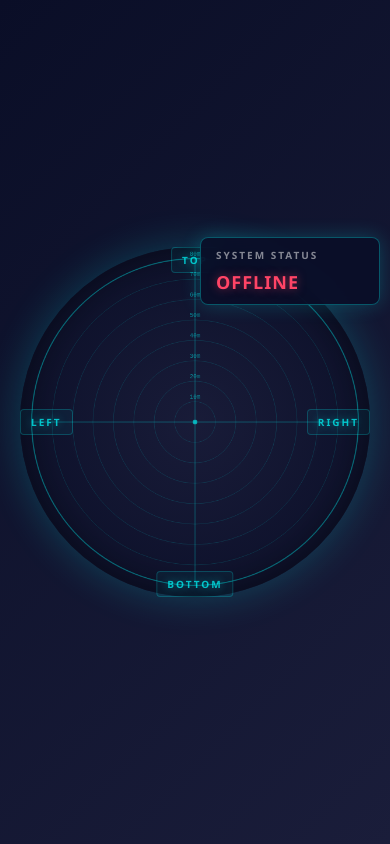
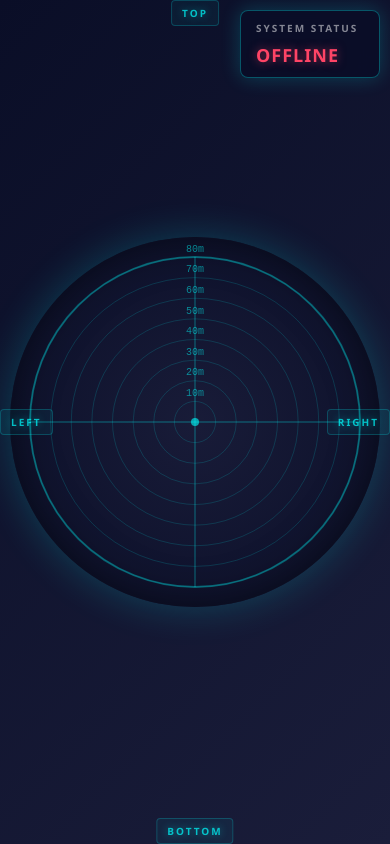
Before and after one commit to liorp/simple-radar, a website with bundled scripts: page fe/index.html in a window 390 px wide. Built offline with nearby package versions, Linux system fonts and the light colour scheme; no server answers.

Commit message:
feat: responsive

```diff
--- a/fe/index.html
+++ b/fe/index.html
@@ -16,7 +16,7 @@
 
         <!-- Radar Display -->
         <div class="radar-container">
-            <canvas id="radar" width="600" height="600"></canvas>
+            <canvas id="radar"></canvas>
 
             <!-- Side Labels -->
             <div class="label label-top">TOP</div>
--- a/fe/scripts/config.ts
+++ b/fe/scripts/config.ts
@@ -3,10 +3,10 @@ export const API_BASE: string = "http://localhost:1337";
 
 // Polling intervals
 export const HEALTH_CHECK_INTERVAL: number = 1000; // 1 second
-export const RADAR_CHECK_INTERVAL: number = 500; // 500 milliseconds
+export const RADAR_CHECK_INTERVAL: number = 50; // 50 milliseconds (matching data sampling rate)
 
 // Timeout settings
 export const SERVER_TIMEOUT: number = 1000; // Clear dots if no data for 1 second
 
 // Radar settings
-export const MAX_DOTS: number = 10; // Maximum number of dots to display
+export const MAX_DOTS: number = 200; // Maximum number of dots to display (10 seconds of history at 50ms intervals)
--- a/fe/scripts/main.ts
+++ b/fe/scripts/main.ts
@@ -23,6 +23,15 @@ function render(): void {
   requestAnimationFrame(render);
 }
 
+// Handle window resize
+let resizeTimeout: number;
+window.addEventListener('resize', () => {
+  clearTimeout(resizeTimeout);
+  resizeTimeout = setTimeout(() => {
+    initCanvas(); // Reinitialize canvas with new dimensions
+  }, 250);
+});
+
 // Start application
 init();
 render();
--- a/fe/scripts/network.ts
+++ b/fe/scripts/network.ts
@@ -78,7 +78,7 @@ async function pollRadarData(): Promise<void> {
           range: target.range,
           doppler: target.doppler,
           class: target.class,
-          timestamp: Date.now(),
+          timestamp: target.timestamp, // Preserve server timestamp (in seconds)
         };
 
         // Add to current dots
--- a/fe/scripts/radar.ts
+++ b/fe/scripts/radar.ts
@@ -18,6 +18,11 @@ let baseCtx: CanvasRenderingContext2D;
 export function initCanvas(): void {
   canvas = document.getElementById("radar") as HTMLCanvasElement;
   ctx = canvas.getContext("2d")!;
+
+  // Calculate size based on viewport - use the smaller dimension to keep it circular
+  const size = Math.min(window.innerWidth, window.innerHeight) * 0.95; // 95% of viewport
+  canvas.width = size;
+  canvas.height = size;
 
   width = canvas.width;
   height = canvas.height;
--- a/fe/style.css
+++ b/fe/style.css
@@ -8,18 +8,15 @@ body {
     background: linear-gradient(135deg, #0a0e27 0%, #1a1d3a 100%);
     font-family: 'Segoe UI', Tahoma, Geneva, Verdana, sans-serif;
     color: #e0e6ed;
-    min-height: 100vh;
-    display: flex;
-    align-items: center;
-    justify-content: center;
+    height: 100vh;
+    width: 100vw;
     overflow: hidden;
 }
 
 .container {
     position: relative;
     width: 100%;
-    max-width: 700px;
-    padding: 20px;
+    height: 100%;
 }
 
 /* HUD Styling */
@@ -65,9 +62,8 @@ body {
 /* Radar Container */
 .radar-container {
     position: relative;
-    width: 600px;
-    height: 600px;
-    margin: 0 auto;
+    width: 100%;
+    height: 100%;
     display: flex;
     align-items: center;
     justify-content: center;
@@ -80,6 +76,8 @@ body {
         0 0 40px rgba(0, 255, 255, 0.2),
         inset 0 0 40px rgba(0, 0, 0, 0.5);
     background: radial-gradient(circle, rgba(26, 29, 58, 0.8) 0%, rgba(10, 14, 39, 0.95) 100%);
+    max-width: 100%;
+    max-height: 100%;
 }
 
 /* Side Labels */
@@ -167,21 +165,11 @@ body {
 
 /* Responsive adjustments */
 @media (max-width: 700px) {
-    .radar-container {
-        width: 100%;
-        height: auto;
-        aspect-ratio: 1;
-    }
-
-    #radar {
-        width: 100%;
-        height: auto;
-    }
-
     .hud {
         top: 10px;
         right: 10px;
         padding: 10px 15px;
+        min-width: 140px;
     }
 
     .label {
```
